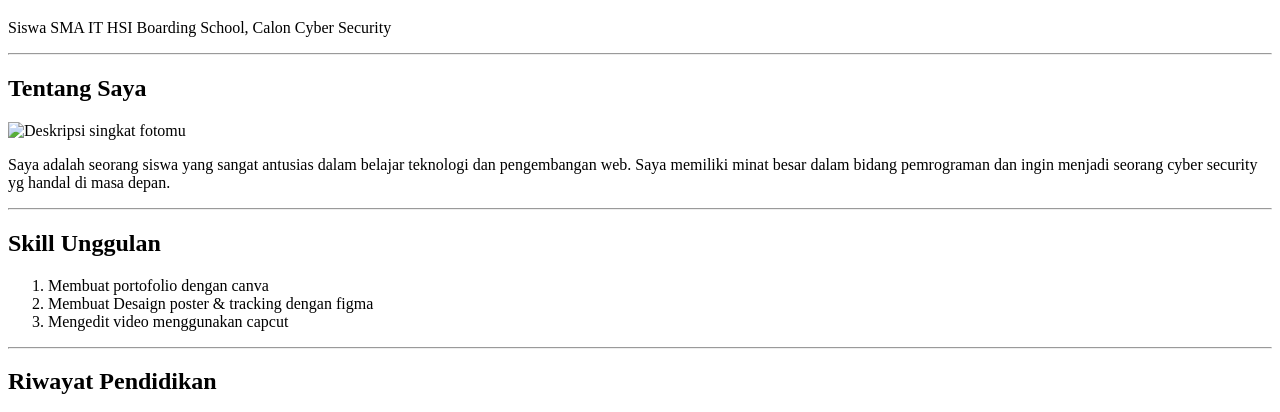
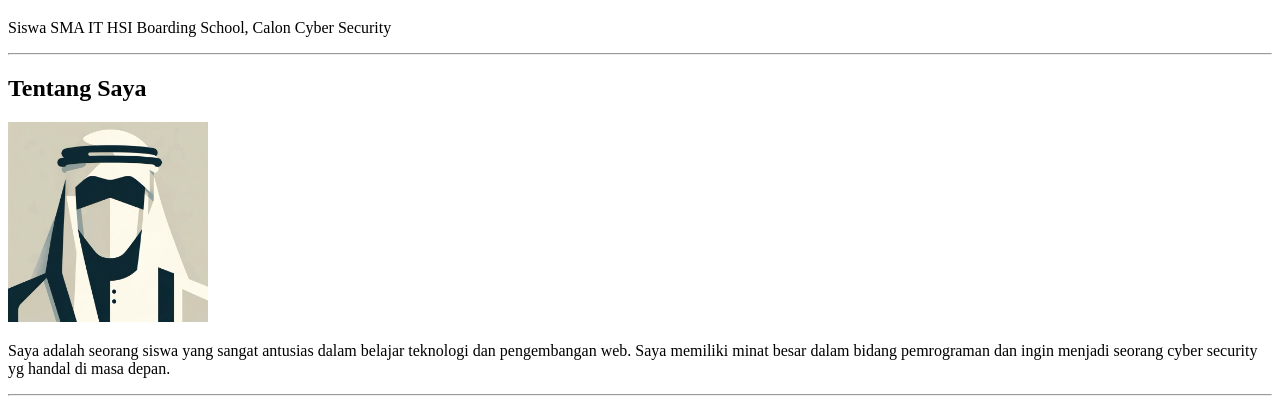
Before and after one commit to miqdelamin-haise/MY-profile, a plain HTML site: page profil.html in a window 1280 px wide. Shown: the part 61-473 px from the top of the page. Drawn offline with Linux system fonts and the light colour scheme; the site is published under a folder, as on GitHub Pages, so addresses that start at the root find nothing.

Commit message:
first commit

```diff
--- a/profil.html
+++ b/profil.html
@@ -39,7 +39,7 @@
                 2. Ganti 'nama-file-gambar.jpg' dengan nama file fotomu yang sebenarnya.
                 3. Ganti teks 'alt' dengan deskripsi fotomu.
             -->
-            <img src="/Avatar.jpg" alt="Deskripsi singkat fotomu" width="200">
+            <img src="images/Avatar.jpg" alt="Deskripsi singkat fotomu" width="200">
 
             <!-- TUGAS 5: Tulis satu atau dua paragraf singkat tentang dirimu, minat, atau cita-citamu di sini. -->
             <p>
```
Also changed, not shown: images/Avatar.jpg (renamed from Avatar.jpg).
